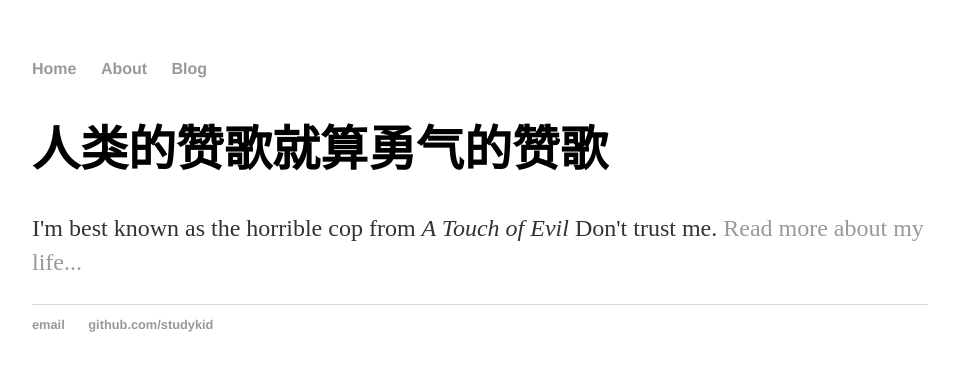
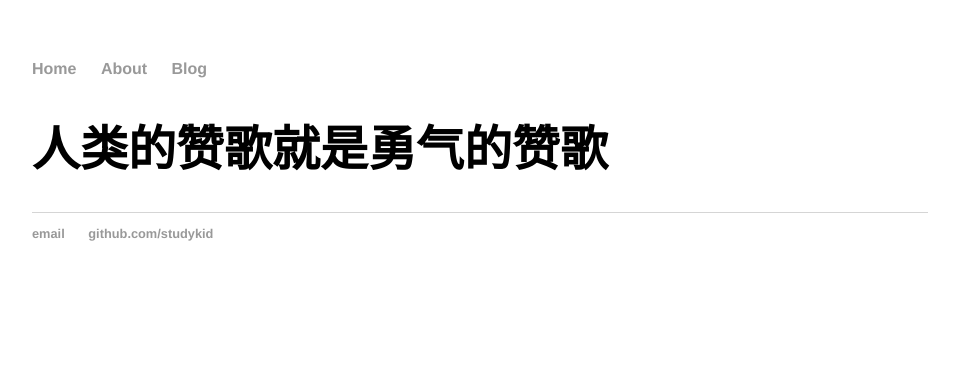
Before and after one commit to studykid/studykid.github.io, a Jekyll site: the page built from index.html, in a window 1280 px wide. Shown: the top 371 px of the page, without its empty margins (160-1115 px from the left). Built offline with Jekyll 4.4.1, drawn with Linux system fonts in a browser that asks for light colours.

Commit message:
Update index.html

```diff
--- a/index.html
+++ b/index.html
@@ -3,6 +3,6 @@ layout: default
 title: fucking be normal
 ---
 <div class="blurb">
-	<h1>人类的赞歌就算勇气的赞歌</h1>
-	<p>I'm best known as the horrible cop from <em>A Touch of Evil</em> Don't trust me. <a href="/about">Read more about my life...</a></p>
+	<h1>人类的赞歌就是勇气的赞歌</h1>
+
 </div><!-- /.blurb -->
```
